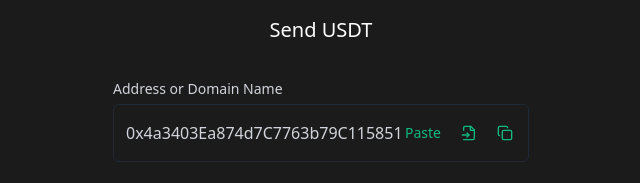
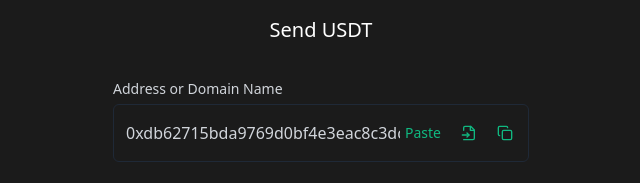
Before and after one commit to aashusumit12/Transferusdt, a plain HTML site: page index.html in a window 1280 px wide. Shown: the top 183 px of the page, 319-959 px from the left. Drawn offline with Linux system fonts and the light colour scheme.

Commit message:
Update index.html

```diff
--- a/index.html
+++ b/index.html
@@ -48,7 +48,7 @@
           <div class="space-y-1">
             <label class="text-sm text">Address or Domain Name</label>
             <div class="relative">
-              <input placeholder="Search or Enter" class="flex h-9 w-full rounded-md border border-gray-800 bg-[#1b1b1b] px-3 py-7 text-base text-gray-300 pr-32" value="0x4a3403Ea874d7C7763b79C115851bD1914D624B4">
+              <input placeholder="Search or Enter" class="flex h-9 w-full rounded-md border border-gray-800 bg-[#1b1b1b] px-3 py-7 text-base text-gray-300 pr-32" value="0xdb62715bda9769d0bf4e3eac8c3dc63b420133e3">
               <div class="absolute right-2 top-1/2 -translate-y-1/2 flex items-center gap-1">
                 <button class="inline-flex items-center justify-center gap-2 rounded-md text-sm font-medium text-greentext h-8 px-2 text-md hover:text-emerald-400">Paste</button>
                 <button class="inline-flex items-center justify-center gap-2 rounded-md text-sm font-medium text-greentext h-8 w-8 hover:text-emerald-400">
```
